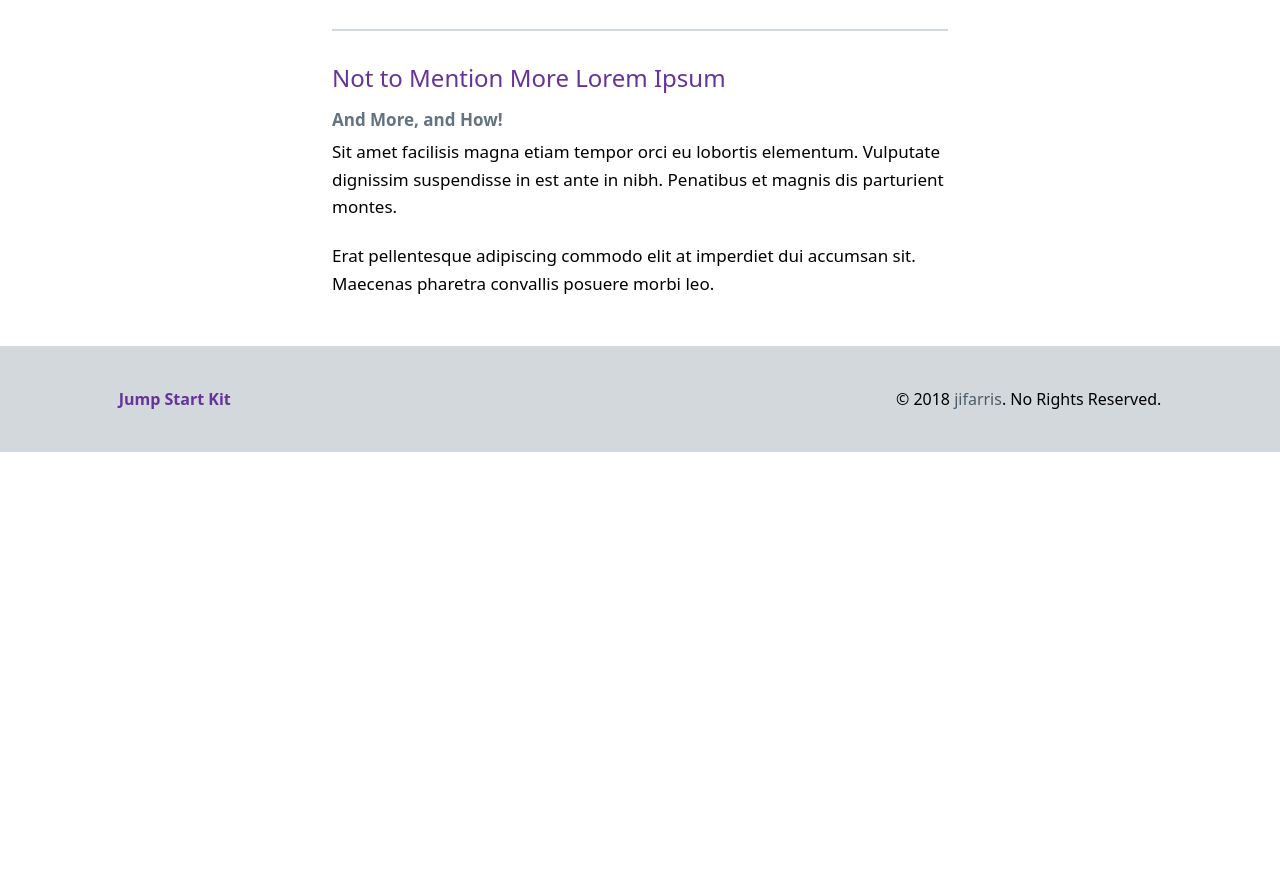
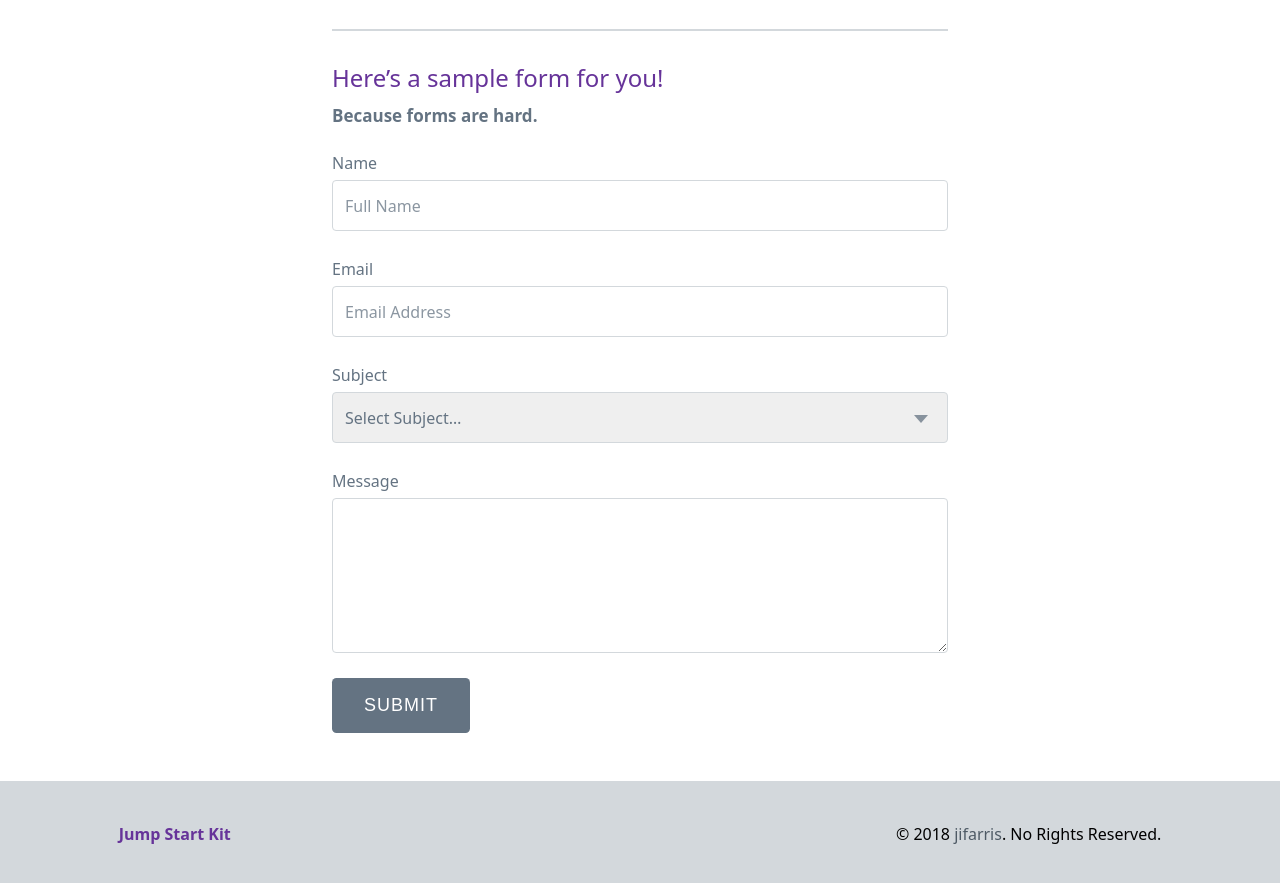
Before and after one commit to joelisfar/jump-start-kit, a plain HTML site: page index.html in a window 1280 px wide. Shown: the part 1213-2096 px from the top of the page. Before the commit the page ends 1665 px from the top, so only its background shows below. Drawn offline with Linux system fonts and the light colour scheme.

Commit message:
Adding a sample form

```diff
--- a/_sass/main.scss
+++ b/_sass/main.scss
@@ -7,9 +7,9 @@
 
 @import "site/base/root-type";
 @import "site/base/formatted-type";
+@import "site/base/buttons";
+@import "site/base/forms";
 @import "site/base/images";
-@import "site/base/inputs";
-@import "site/base/button";
 
 @import "site/layout/container";
 @import "site/layout/site-header";
--- a/_sass/site/base/_button.scss
+++ b/_sass/site/base/_buttons.scss
@@ -8,16 +8,17 @@ button {
 	margin: 0;
 	display: inline-block;
 	cursor: pointer;
-	@include h4-set;
-	font-size: 1em;
+	padding: 1rem 2rem;
+	line-height: 1.25;
+	font-weight: $medium;
+	text-transform: uppercase;
+	letter-spacing: rem(1);
+	font-size: em(18);
+	text-align: center;
+	border-radius: $radius-default;
 
 	color: $white;
 	background-color: $gray;
-	padding: 1rem 2rem;
-
-	text-align: center;
-	border-radius: $radius-default;
-
 	transition:
 		color $timing-default,
 		background-color $timing-default;
--- /dev/null
+++ b/_sass/site/base/_forms.scss
@@ -0,0 +1,46 @@
+label {
+	display: block;
+	color: $gray;
+	margin-bottom: 0.25em;
+	font-weight: $medium;
+	cursor: pointer;
+	&::selection {
+		background-color: transparent; // prevent accidental text selection
+	}
+}
+
+select, input, textarea {
+	appearance: none;
+	display: block;
+	width: 100%;
+	margin: 0 0 em(25);
+	border: rem(1.5) solid $gray-light;
+	border-radius: $radius-default;
+	padding: 0.75em 0.75em em(11);
+	font-size: em(16);
+	font-family: $body;
+	font-weight: $medium;
+	line-height: $line-height-default;
+	color: currentColor;
+	&::placeholder {
+		color: rgba($gray, 0.75);
+	}
+}
+
+.styled-select {
+	color: $gray;
+	position: relative;
+	option {
+		color: red;
+	}
+	&::after {
+		content: "";
+		position: absolute;
+		top: em(23);
+		right: em(20);
+		pointer-events: none;
+		border-left: em(7) solid transparent;
+		border-right: em(7) solid transparent;
+		border-top: em(8) solid rgba($gray, 0.75);
+	}
+}
--- a/_sass/site/base/_inputs.scss
+++ /dev/null
@@ -1,28 +0,0 @@
-select, input, textarea {
-	// appearance: none;
-	font-family: $body;
-	margin: 0 0 em(25);
-	font-size: em(16);
-	display: block;
-	color: currentColor;
-	border: rem(1.5) solid $gray-light;
-	line-height: $line-height-default;
-	width: 100%;
-	padding: 0.75em 0.75em em(11);
-	border-radius: $radius-default;
-
-	&::placeholder {
-		color: $gray;
-	}
-}
-
-label {
-	display: block;
-	color: $gray;
-	margin-bottom: 0.25em;
-	font-weight: $medium;
-	cursor: pointer;
-	&::selection {
-		background-color: transparent; // prevent accidental text selection
-	}
-}
--- a/_sass/site/base/_root-type.scss
+++ b/_sass/site/base/_root-type.scss
@@ -15,42 +15,30 @@ a {
 // Headings
 h1, .set-h1 {
 	@include h1-set;
-	&:not(:last-child) {
-		margin-bottom: 2.25rem;
-	}
+	margin-bottom: 2.25rem;
 }
 
 h2, .set-h2 {
 	@include h2-set;
-	&:not(:last-child) {
-		margin-bottom: 1rem;
-	}
+	margin-bottom: 1rem;
 }
 
 h3, .set-h3 {
 	@include h3-set;
-	&:not(:last-child) {
-		margin-bottom: 1rem;
-	}
+	margin-bottom: 1rem;
 }
 
 h4, .set-h4 {
 	@include h4-set;
-	&:not(:last-child) {
-		margin: 1.75rem 0 1rem;
-	}
+	margin: 1.75rem 0 1rem;
 }
 
 h5, .set-h5 {
 	@include h5-set;
-	&:not(:last-child) {
-		margin-bottom: 1rem;
-	}
+	margin-bottom: 0.75rem;
 }
 
 h6, .set-h6 {
 	@include h6-set;
-	&:not(:last-child) {
-		margin-bottom: 0.5rem;
-	}
+	margin-bottom: 1.5rem;
 }
--- a/_sass/site/extensions/_mixins.scss
+++ b/_sass/site/extensions/_mixins.scss
@@ -19,10 +19,10 @@
 
 // Typesets
 @mixin h1-set {
-	line-height: 1;
 	font-weight: $light;
 	color: $purple;
 	letter-spacing: rem(-1);
+	line-height: 1;
 
 	font-size: 3.5em;
 	@include w700 {
@@ -31,9 +31,9 @@
 }
 
 @mixin h2-set {
-	line-height: 1.25;
 	font-weight: $bold;
 	color: $purple;
+	line-height: 1.25;
 
 	font-size: 2em;
 	@include w700 {
@@ -42,9 +42,9 @@
 }
 
 @mixin h3-set {
-	line-height: 1.25;
 	font-weight: $medium;
 	color: $purple;
+	line-height: 1.25;
 
 	font-size: 1.5em;
 	@include w700 {
@@ -53,11 +53,11 @@
 }
 
 @mixin h4-set {
-	line-height: 1.25;
 	font-weight: $medium;
 	color: $gray;
 	text-transform: uppercase;
 	letter-spacing: rem(1);
+	line-height: 1.25;
 
 	font-size: rem(18);
 	@include w700 {
@@ -66,17 +66,16 @@
 }
 
 @mixin h5-set {
+	font-size: 1.5em;
 	line-height: 1.25;
 	font-weight: $medium;
 	color: $purple;
-
-	font-size: 1.5em;
 }
 
 @mixin h6-set {
-	line-height: 1.25;
 	font-weight: $heavy;
 	color: $gray;
+	line-height: 1.25;
 
 	font-size: 1em;
 	@include w700 {
--- a/index.html
+++ b/index.html
@@ -60,11 +60,37 @@
 							<p>Lorem ipsum dolor sit amet, consectetur adipiscing elit, sed do eiusmod tempor incididunt ut labore et dolore magna aliqua. Odio tempor orci dapibus ultrices. In arcu cursus euismod quis viverra. Proin sagittis nisl rhoncus mattis.</p>
 							<p>Cras ornare arcu dui vivamus arcu felis bibendum ut tristique. Faucibus interdum posuere lorem ipsum dolor. Orci nulla pellentesque dignissim enim sit amet venenatis urna cursus.</p>
 							<hr>
-							<h5>Not to Mention More Lorem&nbsp;Ipsum</h5>
-							<h6>And More, and How!</h6>
-							<p>Sit amet facilisis magna etiam tempor orci eu lobortis elementum. Vulputate dignissim suspendisse in est ante in nibh. Penatibus et magnis dis parturient montes.</p>
-							<p>Erat pellentesque adipiscing commodo elit at imperdiet dui accumsan sit. Maecenas pharetra convallis posuere morbi leo.</p>
+							<h5>Here’s a sample form for you!</h5>
+							<h6>Because forms are hard.</h6>
 						</div>
+						<form>
+							<ul>
+								<li>
+									<label for="name">Name</label>
+									<input type="text" id="name" name="name" placeholder="Full Name">
+								</li>
+								<li>
+									<label for="email">Email</label>
+									<input type="email" id="email" name="email" placeholder="Email Address">
+								</li>
+								<li>
+									<label for="subject">Subject</label>
+									<div class="styled-select">
+										<select id="subject" name="subject">
+											<option value="" disabled selected>Select Subject…</option>
+											<option value="jump-start">Need a jump start</option>
+											<option value="pop-the-clutch">Or a push so I can pop the clutch</option>
+											<option value="its-working">Nevermind, it’s working now</option>
+										</select>
+									</div>
+								</li>
+								<li>
+									<label for="message">Message</label>
+									<textarea id="message" name="message" rows="5" cols="80"></textarea>
+								</li>
+							</ul>
+							<button class="button" type="button" name="button">Submit</button>
+						</form>
 					</div>
 				</div>
 			</section>
```
Also changed, not shown: css/main.css, 2 other files.
